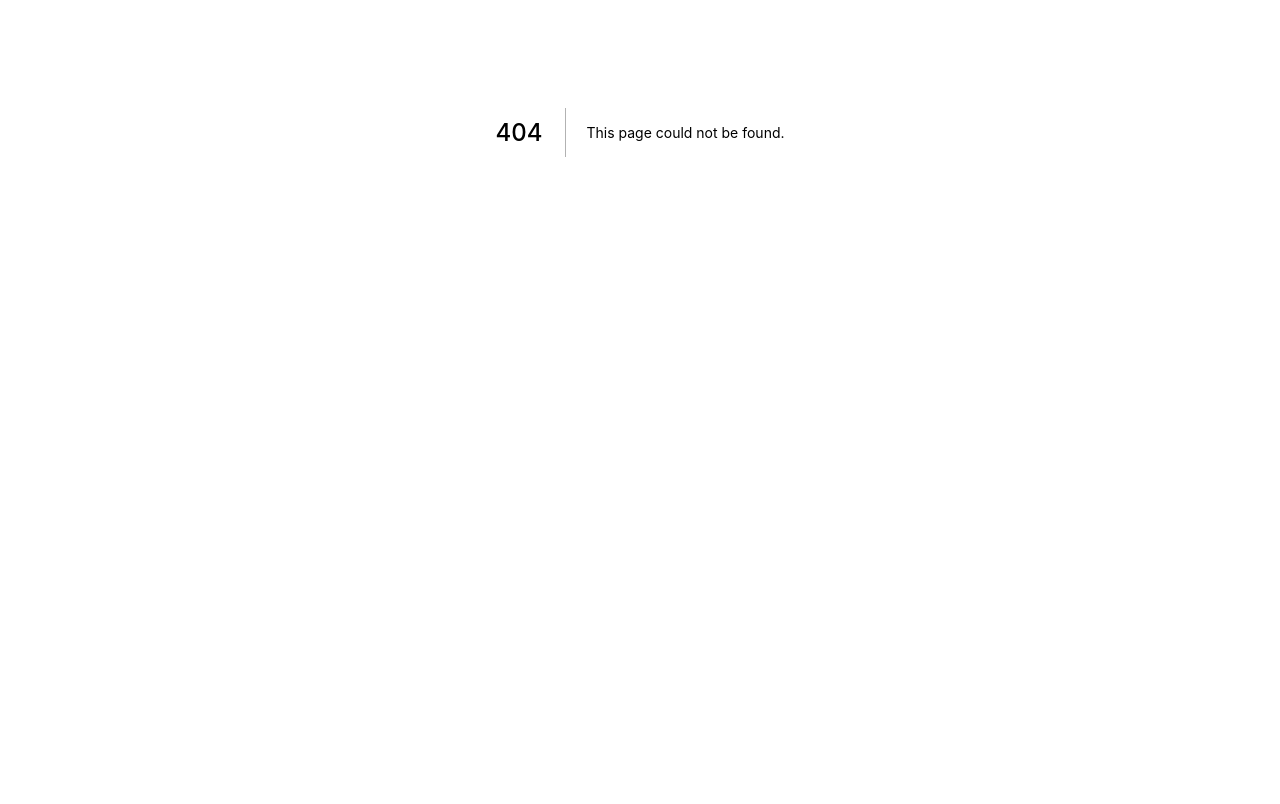
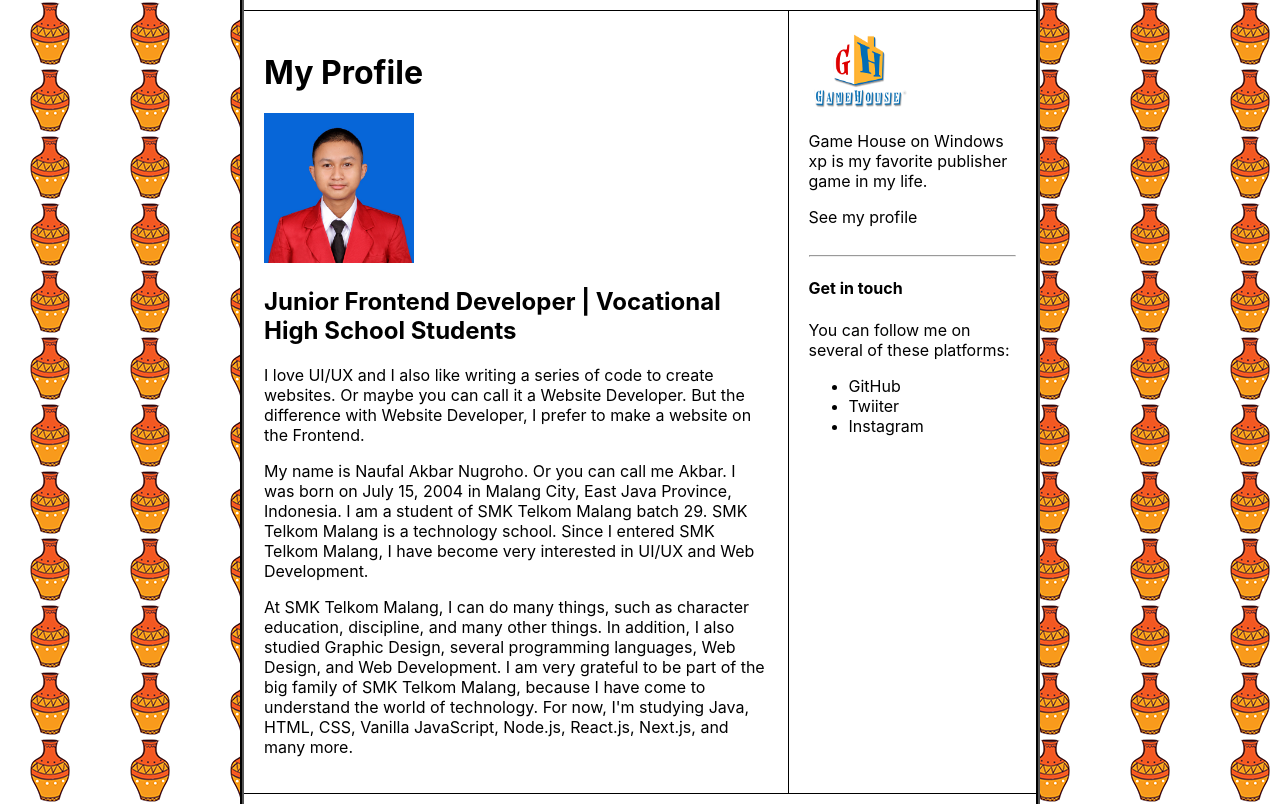
Before and after one commit to nuflakbrr/00s-website, a Next.js app: page /profile in a window 1280 px wide. Before the commit this address had no page. Shown: the part 268-1072 px from the top of the page. Before the commit the page ends 800 px from the top, so only its background shows below. Built offline with nearby package versions, Linux system fonts and the light colour scheme.

Commit message:
writing profile page

```diff
--- /dev/null
+++ b/src/pages/profile.tsx
@@ -0,0 +1,43 @@
+/* eslint-disable react/no-unescaped-entities */
+import type { NextPage } from 'next';
+import Head from 'next/head';
+import Image from 'next/image';
+
+import Main from '../layouts/Main';
+import ImageMe from '../public/icon-512x512.png';
+
+const Profile: NextPage = () => {
+    return (
+        <>
+            <Main>
+                <Head>
+                    <title>Naufal Akbar Nugroho : Profile</title>
+                </Head>
+
+                <h1 className="blink">
+                    My Profile
+                </h1>
+
+                <Image src={ImageMe} alt="Images" width={150} height={150} />
+
+                <h2>
+                    Junior Frontend Developer | Vocational High School Students
+                </h2>
+
+                <p>
+                    I love UI/UX and I also like writing a series of code to create websites. Or maybe you can call it a Website Developer. But the difference with Website Developer, I prefer to make a website on the Frontend.
+                </p>
+
+                <p>
+                    My name is Naufal Akbar Nugroho. Or you can call me Akbar. I was born on July 15, 2004 in Malang City, East Java Province, Indonesia. I am a student of SMK Telkom Malang batch 29. SMK Telkom Malang is a technology school. Since I entered SMK Telkom Malang, I have become very interested in UI/UX and Web Development.
+                </p>
+
+                <p>
+                    At SMK Telkom Malang, I can do many things, such as character education, discipline, and many other things. In addition, I also studied Graphic Design, several programming languages, Web Design, and Web Development. I am very grateful to be part of the big family of SMK Telkom Malang, because I have come to understand the world of technology. For now, I'm studying Java, HTML, CSS, Vanilla JavaScript, Node.js, React.js, Next.js, and many more.
+                </p>
+            </Main>
+        </>
+    );
+};
+
+export default Profile;
```
